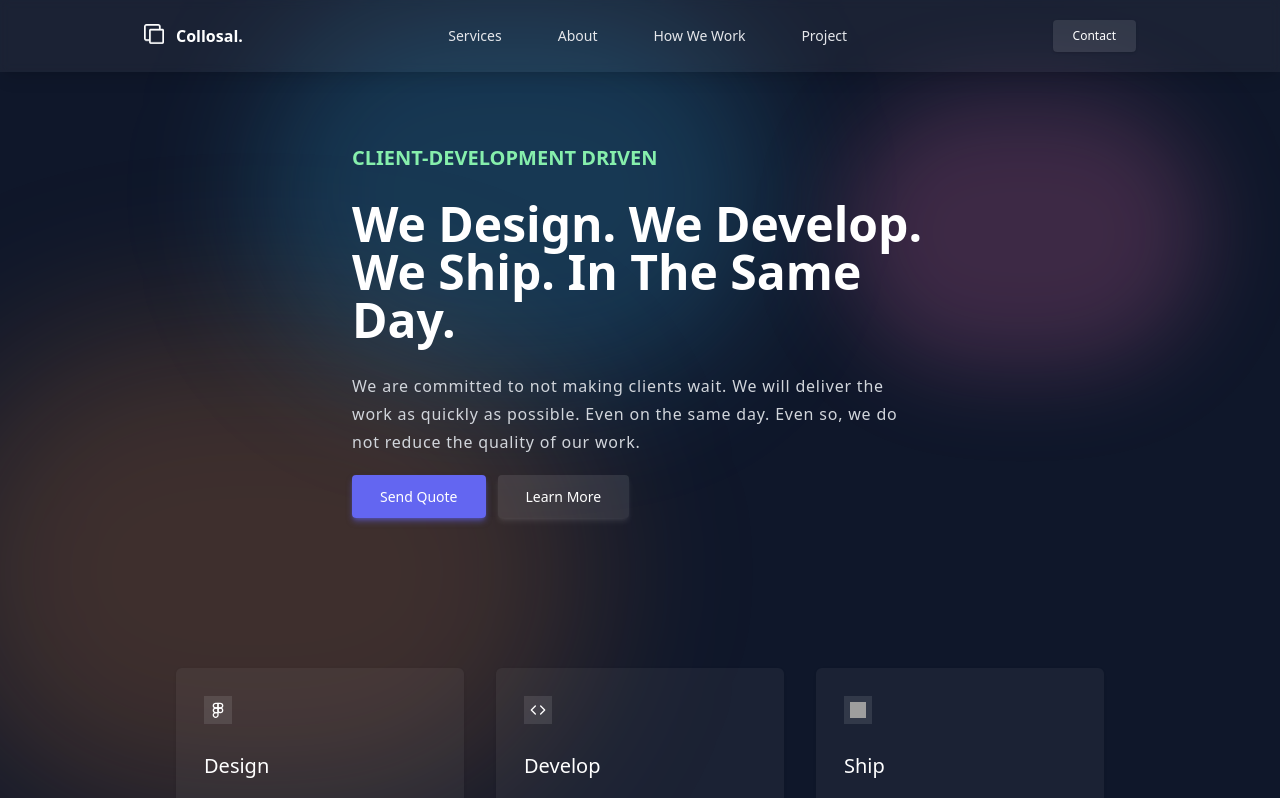
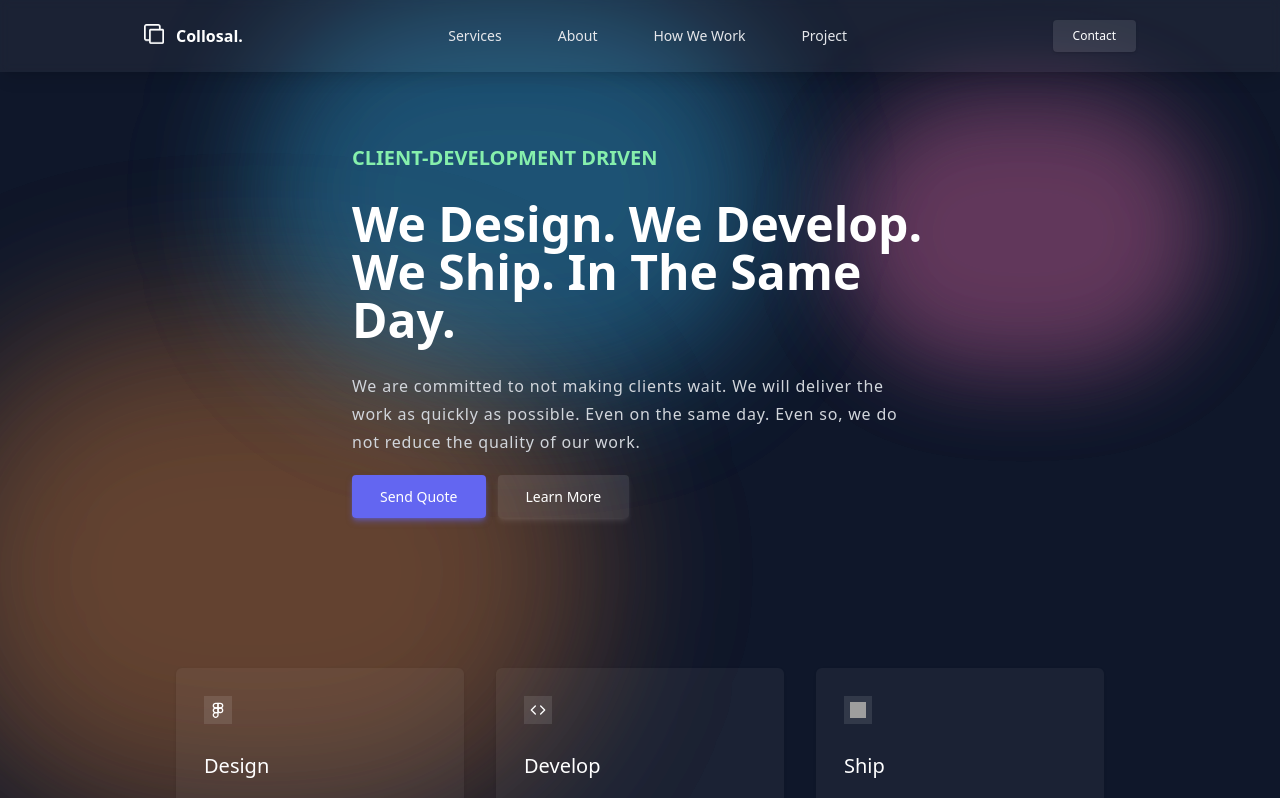
Before and after one commit to n0yy/collosal, a Next.js app: page / in a window 1280 px wide. Shown: the top 798 px of the page. Built offline with nearby package versions, Linux system fonts and the light colour scheme; grey boxes are pictures that could not be loaded.

Commit message:
fix blob

```diff
--- a/components/Layout.jsx
+++ b/components/Layout.jsx
@@ -1,12 +1,34 @@
 import Navbar from "./Navbar";
 import Footer from "./Footer";
 import React from "react";
+import { motion } from "framer-motion";
 
 export default function Layout({ children }) {
   return (
     <>
       <Navbar />
       <main className="px-3 sm:px-36 pt-32 lg:pt-20 overflow-hidden">
+        <motion.div
+          className="absolute bg-orange-400/20 w-2/5 h-2/5 lg:h-96 rounded-full blur-3xl -z-50 left-0 bottom-9"
+          animate={{ scale: [1, 1.3, 1.2, 1] }}
+          transition={{
+            duration: 2,
+            ease: "easeOut",
+            times: [0, 0.2, 0.4, 0.8, 1],
+            repeat: Infinity,
+          }}
+        ></motion.div>
+        <div className="absolute bg-sky-400/20 w-2/5 h-2/5 lg:h-96 rounded-full blur-3xl -z-50 left-10 lg:left-64 top-0"></div>
+        <motion.div
+          className="absolute bg-pink-400/20 w-2/5 h-2/5 lg:h-96 rounded-full blur-3xl -z-50 right-0 top-10"
+          animate={{ scale: [1, 0.7, 0.6, 1] }}
+          transition={{
+            duration: 2,
+            ease: "easeOut",
+            times: [0, 0.2, 0.4, 0.8, 1],
+            repeat: Infinity,
+          }}
+        ></motion.div>
         {React.Children.toArray(children)}
       </main>
       <Footer />
```
